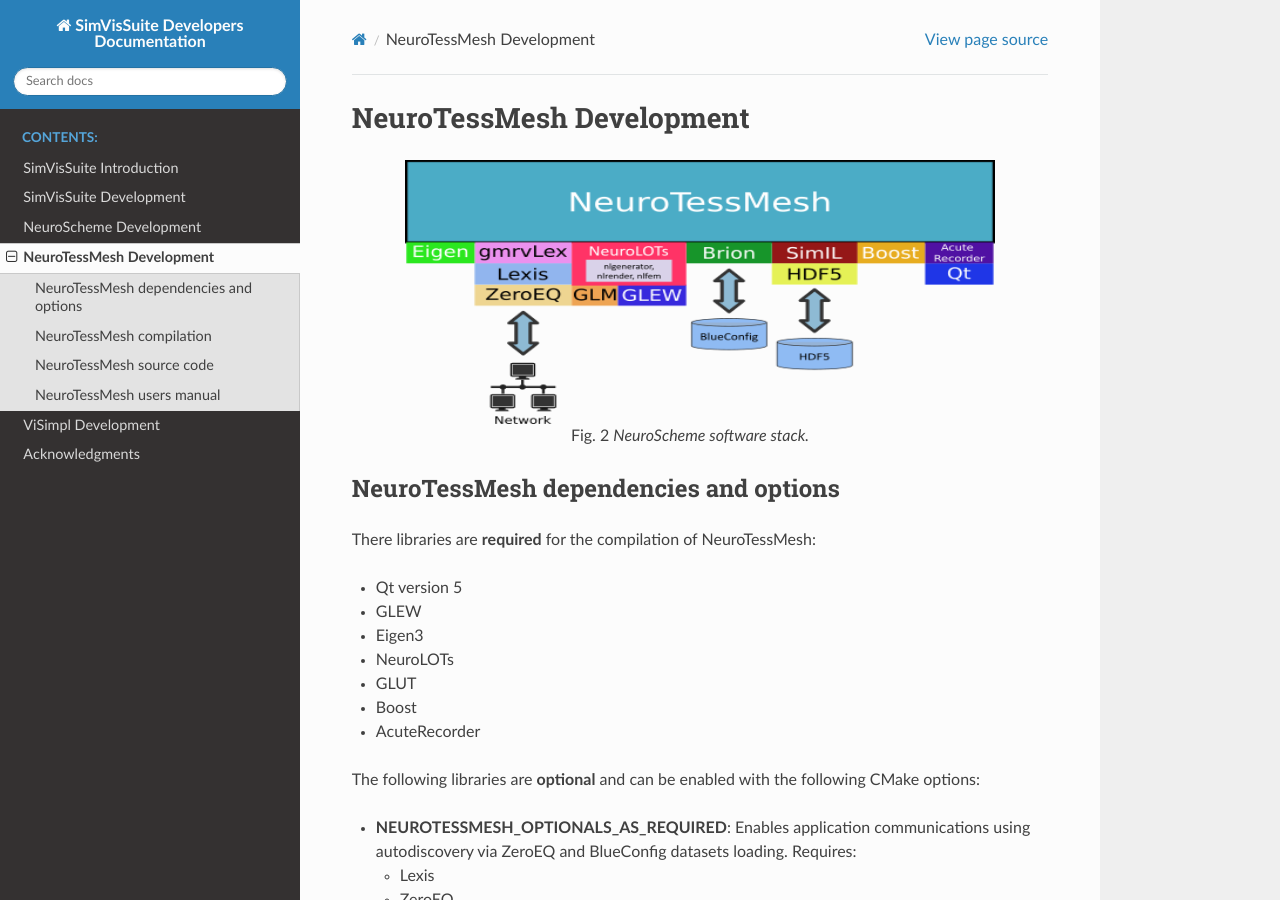
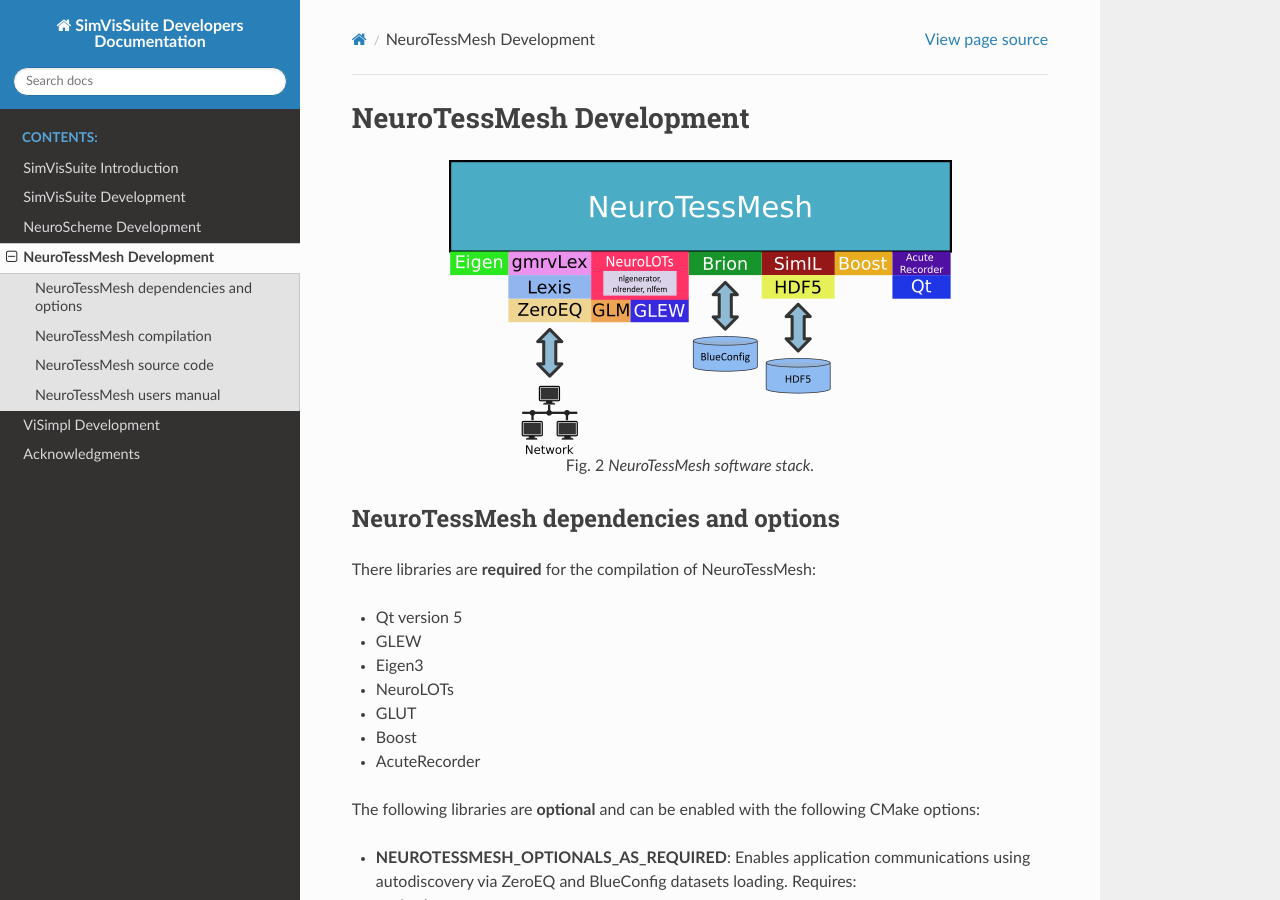
Before and after one commit to vg-lab/SimVisSuiteDocs, a Sphinx documentation site: the page built from source/04-NeuroTessMeshDev.rst, in a window 1280 px wide and 900 px high. Built offline with Sphinx 7.4.7 and the Read the Docs theme 2.0.0, drawn with Linux system fonts in a browser that asks for light colours.

Commit message:
Fix: NTM image wrong text and size.

```diff
--- a/source/04-NeuroTessMeshDev.rst
+++ b/source/04-NeuroTessMeshDev.rst
@@ -5,10 +5,10 @@ NeuroTessMesh Development
 .. figure:: images/neurotessmesh_deps.png
    :alt: NeuroTessMesh software stack.
    :align: center
-   :width: 656
-   :scale: 90%
+   :width: 503
+   :scale: 100%
 
-   NeuroScheme software stack.
+   NeuroTessMesh software stack.
 
 
 --------------------------------------
```
